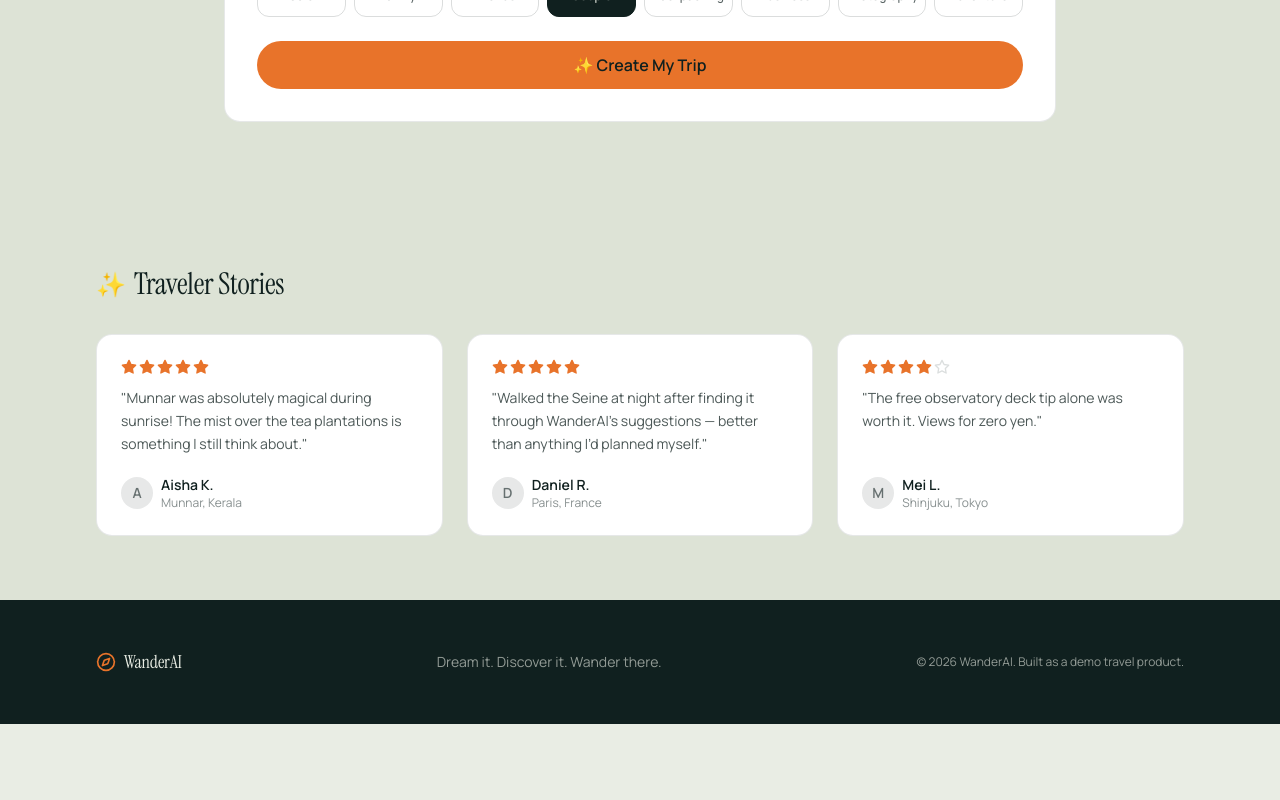
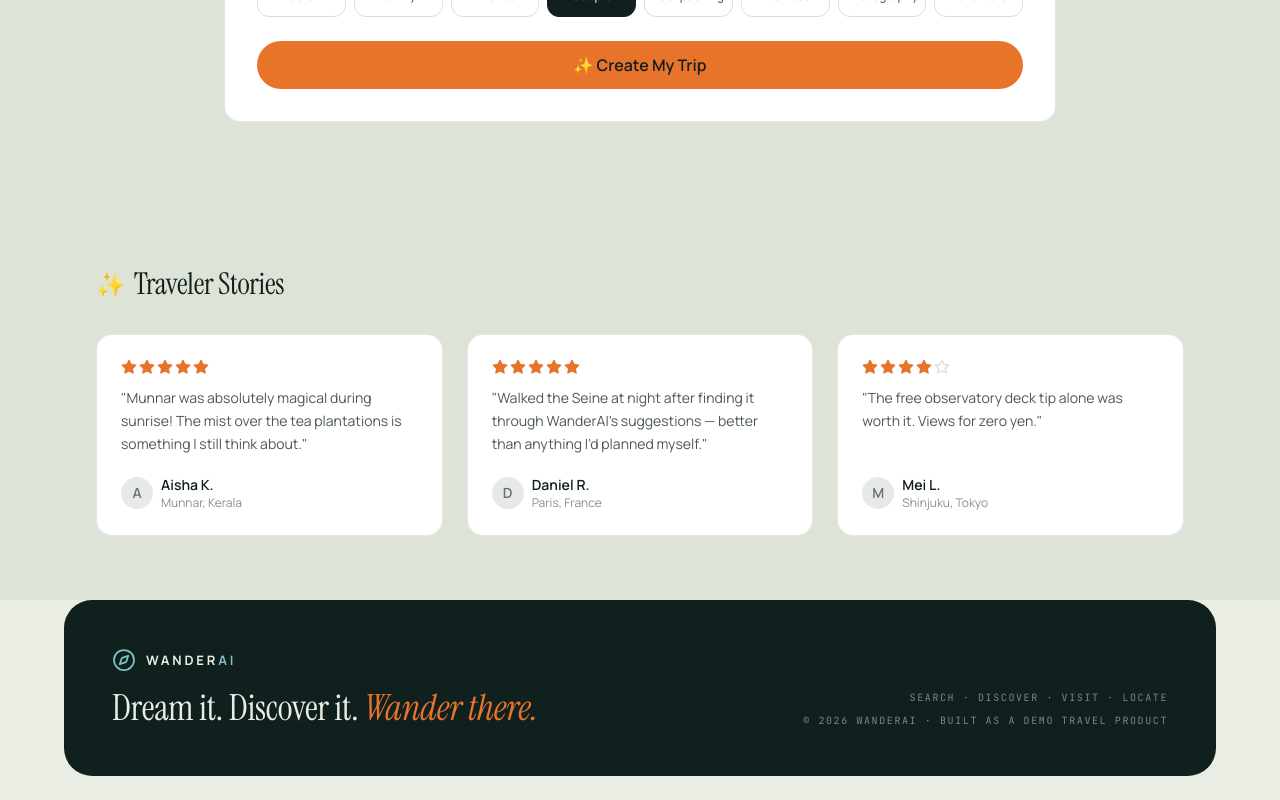
Before and after one commit to jawagarganesh420-collab/tourist_website, a React (Vite) app: page / in a window 1280 px wide. Shown: the part 2896-3696 px from the top of the page. Before the commit the page ends 3620 px from the top, so only its background shows below. Built offline with nearby package versions, Linux system fonts and the light colour scheme.

Commit message:
Redesign Footer component layout and styling

```diff
--- a/src/components/Footer.jsx
+++ b/src/components/Footer.jsx
@@ -2,14 +2,25 @@ import { Compass } from 'lucide-react'
 
 export default function Footer() {
   return (
-    <footer className="bg-ink text-paper/60 py-12">
-      <div className="max-w-6xl mx-auto px-6 sm:px-8 flex flex-col sm:flex-row items-center justify-between gap-6">
-        <div className="flex items-center gap-2 text-paper font-display text-lg font-semibold">
-          <Compass className="w-5 h-5" style={{ color: 'var(--accent, #E8A33D)' }} />
-          WanderAI
+    <footer className="px-4 sm:px-6 pb-6">
+      <div className="max-w-6xl mx-auto rounded-[28px] bg-ink text-paper/70 px-6 sm:px-12 py-12">
+        <div className="flex flex-col md:flex-row md:items-end md:justify-between gap-8">
+          <div>
+            <div className="flex items-center gap-2.5 text-paper mb-4">
+              <Compass className="w-6 h-6 text-[#7FC1C6]" strokeWidth={1.75} />
+              <span className="text-[13px] font-bold tracking-[0.22em] uppercase">
+                Wander<span className="text-[#7FC1C6]">AI</span>
+              </span>
+            </div>
+            <p className="font-display text-3xl sm:text-4xl text-paper leading-tight">
+              Dream it. Discover it. <em className="text-compass-gold">Wander there.</em>
+            </p>
+          </div>
+          <div className="font-mono text-[10px] tracking-[0.16em] uppercase text-paper/50 md:text-right space-y-2">
+            <p>Search &middot; Discover &middot; Visit &middot; Locate</p>
+            <p>&copy; {new Date().getFullYear()} WanderAI &middot; Built as a demo travel product</p>
+          </div>
         </div>
-        <p className="text-sm text-center">Dream it. Discover it. Wander there.</p>
-        <p className="text-xs">© {new Date().getFullYear()} WanderAI. Built as a demo travel product.</p>
       </div>
     </footer>
   )
```
